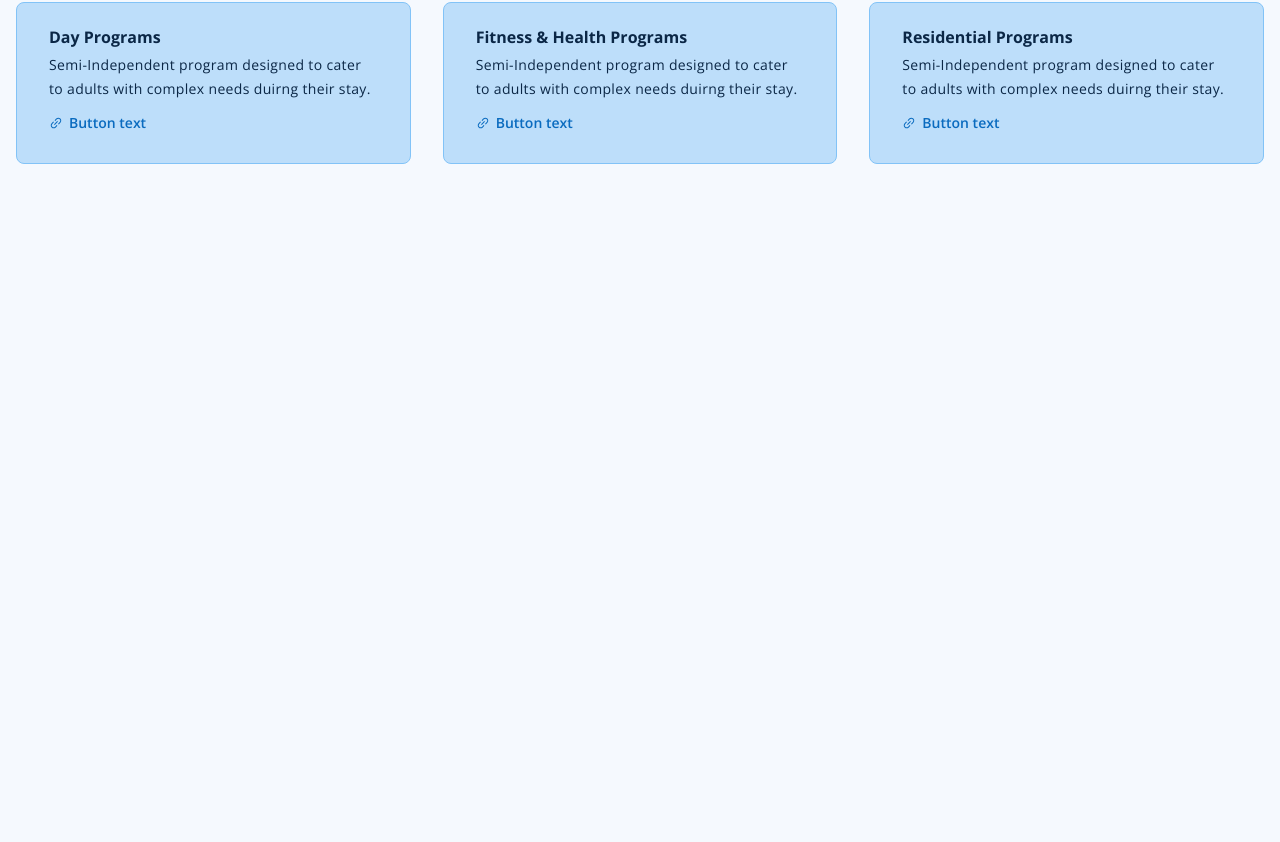
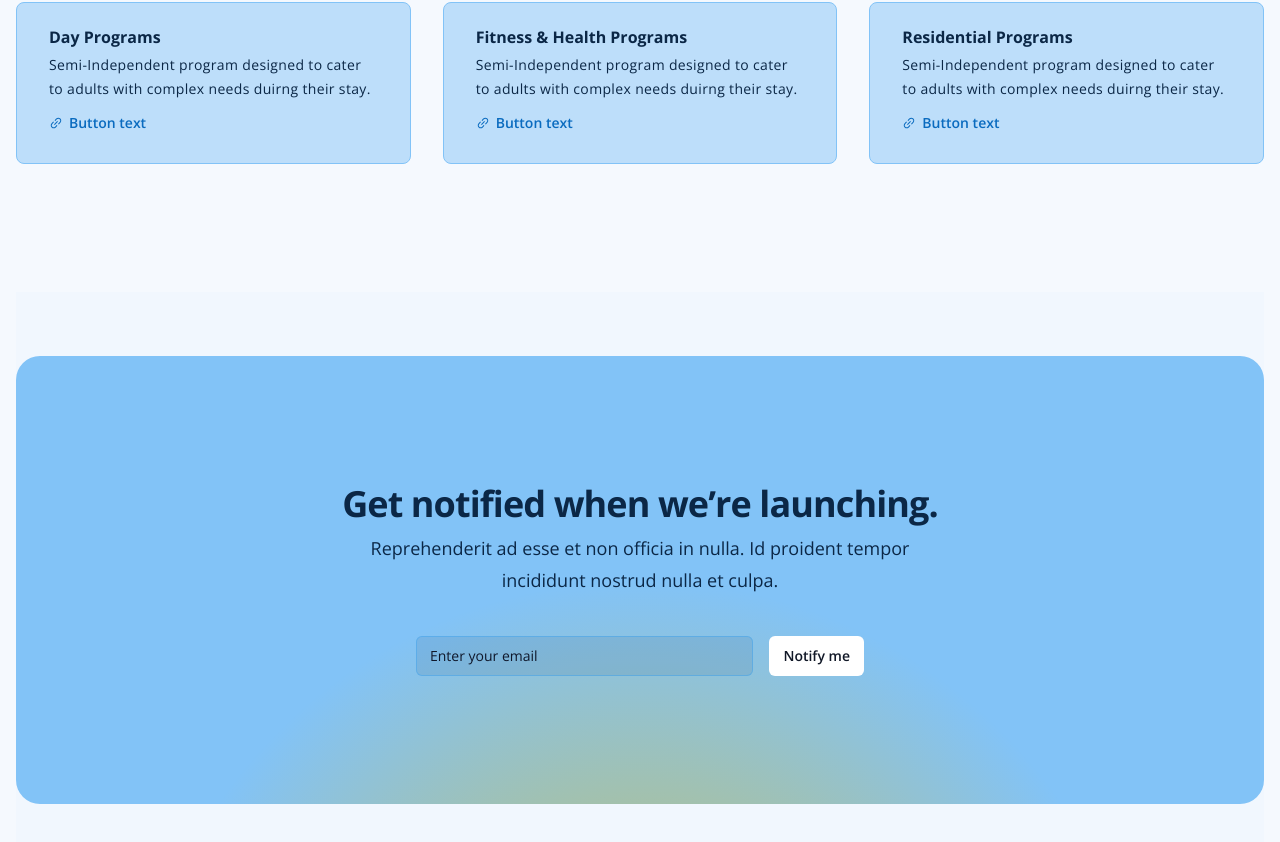
Before and after one commit to Justin-Bento/believe-support-services, a Next.js app: page / in a window 1280 px wide. Shown: the part 1109-1951 px from the top of the page. Before the commit the page ends 1289 px from the top, so only its background shows below. Built offline with nearby package versions, Linux system fonts and the light colour scheme.

Commit message:
created a section for a company newsletter so notify people about any updates

```diff
--- a/src/pages/index.tsx
+++ b/src/pages/index.tsx
@@ -14,6 +14,8 @@
       <Appbar />
       <main className="container p-4 mx-auto space-y-32">
         <Hero />
+
+        <Newsletter />
       </main>
     </>
   );
@@ -135,3 +137,59 @@
     </>
   );
 }
+
+
+function Newsletter() {
+  return (
+    <div className="py-16 bg-primary-50">
+        <div className="relative px-6 py-24 overflow-hidden bg-primary-300 isolate sm:rounded-3xl sm:px-24 xl:py-32">
+          <h2 className="max-w-2xl mx-auto text-3xl font-bold tracking-tight text-center text-primary-950 sm:text-4xl">
+            Get notified when we’re launching.
+          </h2>
+          <p className="max-w-xl mx-auto mt-2 text-lg leading-8 text-center text-primary-950">
+            Reprehenderit ad esse et non officia in nulla. Id proident tempor incididunt nostrud nulla et culpa.
+          </p>
+          <form className="flex max-w-md mx-auto mt-10 gap-x-4">
+            <label htmlFor="email-address" className="sr-only">
+              Email address
+            </label>
+            <input
+              id="email-address"
+              name="email"
+              type="email"
+              autoComplete="email"
+              required
+              className="min-w-0 flex-auto rounded-md border-0 bg-primary-900/10 px-3.5 py-2  placeholder-slate-900 ring-1 ring-inset ring-primary-400/50 focus:ring-2 focus:ring-inset focus:ring-primary-300 sm:text-sm sm:leading-6"
+              placeholder="Enter your email"
+            />
+            <button
+              type="submit"
+              className="flex-none rounded-md bg-white px-3.5 py-2.5 text-sm font-semibold text-gray-900 hover:bg-gray-100 focus-visible:outline focus-visible:outline-2 focus-visible:outline-offset-2 focus-visible:outline-white"
+            >
+              Notify me
+            </button>
+          </form>
+          <svg
+            viewBox="0 0 1024 1024"
+            className="absolute left-1/2 top-1/2 -z-10 h-[64rem] w-[64rem] -translate-x-1/2"
+            aria-hidden="true"
+          >
+            <circle cx={512} cy={512} r={512} fill="url(#759c1415-0410-454c-8f7c-9a820de03641)" fillOpacity="0.7" />
+            <defs>
+              <radialGradient
+                id="759c1415-0410-454c-8f7c-9a820de03641"
+                cx={0}
+                cy={0}
+                r={1}
+                gradientUnits="userSpaceOnUse"
+                gradientTransform="translate(512 512) rotate(90) scale(512)"
+              >
+                <stop stopColor="#EEBC03" />
+                <stop offset={1} stopColor="#EEBC03" stopOpacity={0} />
+              </radialGradient>
+            </defs>
+          </svg>
+        </div>
+    </div>
+  )
+}
```
